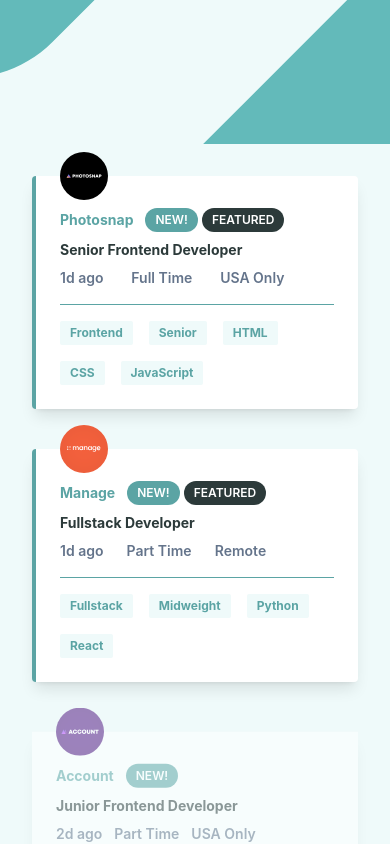
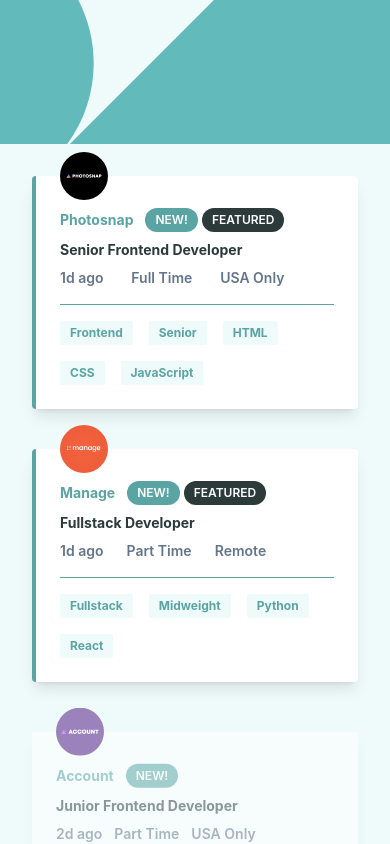
Before and after one commit to fedeq/job-listing, a React (Vite) app: page / in a window 390 px wide. Shown: the top 844 px of the page. Built offline with nearby package versions, Linux system fonts and the light colour scheme; what tailwindcss-animated would draw is missing.

Commit message:
Use mobile header

```diff
--- a/src/components/Header.tsx
+++ b/src/components/Header.tsx
@@ -1,5 +1,5 @@
 export function Header() {
   return (
-    <header className="h-36 bg-header_desktop bg-cover bg-center bg-no-repeat"></header>
+    <header className="h-36 bg-header_mobile md:bg-header_desktop bg-cover bg-center bg-no-repeat"></header>
   );
 }
```
